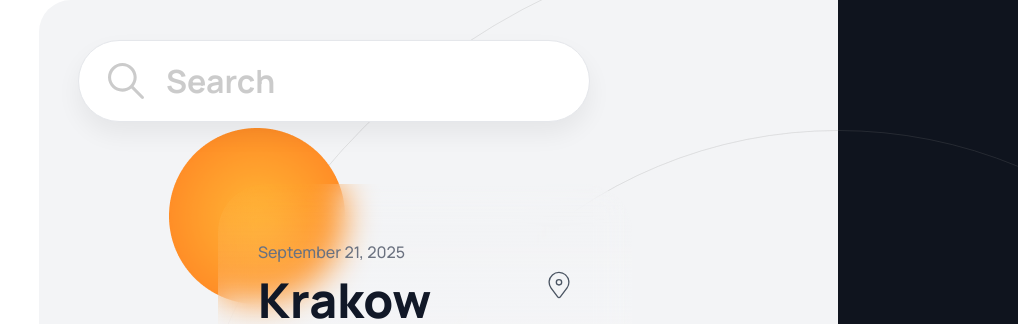
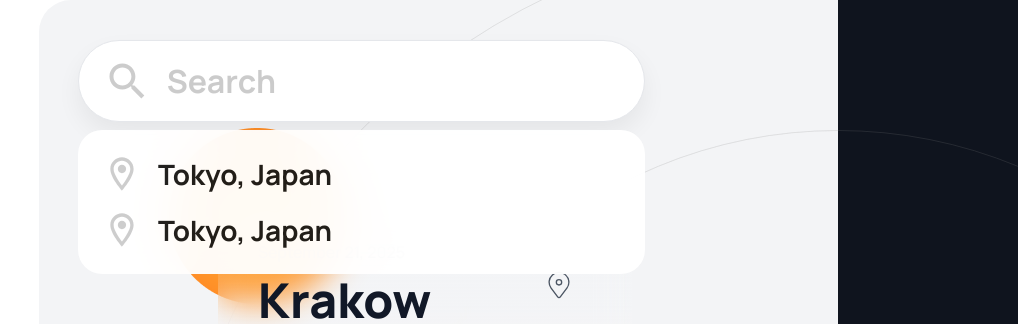
Before and after one commit to greiskiiee/leap.weatherApp, a Next.js app in the folder weather-app/: page / in a window 1280 px wide. Shown: the top 324 px of the page, without its empty margins (262-1280 px from the left). Built offline with nearby package versions, Linux system fonts and the light colour scheme; a web font is replaced by a local one.

Commit message:
search result added

```diff
--- a/weather-app/src/app/components/Search.jsx
+++ b/weather-app/src/app/components/Search.jsx
@@ -5,18 +5,33 @@ export const Search = ({ className }) => {
   return (
     <div
       className={
-        " flex justify-center items-center gap-[16px] w-[512px] px-[24px] py-[16px] bg-[#fff] border rounded-[48px] shadow-custom text-black  " +
+        " flex justify-center items-center gap-[16px] w-[567px] px-[24px] py-[16px] bg-[#fff] box-border border rounded-[48px] shadow-custom text-black  " +
         className
       }
     >
-      <div className="w-fit h-fit">
+      {/* <div className="w-fit h-fit">
         <IoIosSearch className="w-[48px] h-[48px] opacity-20" />
-      </div>
+      </div> */}
+
+      <svg
+        xmlns="http://www.w3.org/2000/svg"
+        width="48"
+        height="48"
+        viewBox="0 0 48 48"
+        fill="none"
+      >
+        <g opacity="0.2">
+          <path
+            d="M31.5098 28.51H29.9298L29.3698 27.97C31.3298 25.69 32.5098 22.73 32.5098 19.51C32.5098 12.33 26.6898 6.51001 19.5098 6.51001C12.3298 6.51001 6.50977 12.33 6.50977 19.51C6.50977 26.69 12.3298 32.51 19.5098 32.51C22.7298 32.51 25.6898 31.33 27.9698 29.37L28.5098 29.93V31.51L38.5098 41.49L41.4898 38.51L31.5098 28.51ZM19.5098 28.51C14.5298 28.51 10.5098 24.49 10.5098 19.51C10.5098 14.53 14.5298 10.51 19.5098 10.51C24.4898 10.51 28.5098 14.53 28.5098 19.51C28.5098 24.49 24.4898 28.51 19.5098 28.51Z"
+            fill="black"
+          />
+        </g>
+      </svg>
 
       <input
         type="text"
         defaultValue="Search"
-        className={`w-[400px] items-center bg-transparent text-[32px] opacity-20 font-[700] manrope `}
+        className={`w-[455px] items-center bg-transparent text-[32px] opacity-20 font-[700] manrope `}
       />
     </div>
   );
--- /dev/null
+++ b/weather-app/src/app/components/SearchResult.jsx
@@ -0,0 +1,30 @@
+import React from "react";
+import { CiLocationOn } from "react-icons/ci";
+
+export const SearchResult = ({ cityName, country }) => {
+  return (
+    <div className="w-[567px] h-[56px] px-[24px] box-border flex justify-center items-center gap-[16px]">
+      <svg
+        xmlns="http://www.w3.org/2000/svg"
+        width="40"
+        height="40"
+        viewBox="0 0 40 40"
+        fill="none"
+      >
+        <g opacity="0.2">
+          <path
+            d="M20 3.33334C13.55 3.33334 8.33334 8.55001 8.33334 15C8.33334 23.75 20 36.6667 20 36.6667C20 36.6667 31.6667 23.75 31.6667 15C31.6667 8.55001 26.45 3.33334 20 3.33334ZM11.6667 15C11.6667 10.4 15.4 6.66668 20 6.66668C24.6 6.66668 28.3333 10.4 28.3333 15C28.3333 19.8 23.5333 26.9833 20 31.4667C16.5333 27.0167 11.6667 19.75 11.6667 15Z"
+            fill="black"
+          />
+          <path
+            d="M20 19.1667C22.3012 19.1667 24.1667 17.3012 24.1667 15C24.1667 12.6988 22.3012 10.8333 20 10.8333C17.6988 10.8333 15.8333 12.6988 15.8333 15C15.8333 17.3012 17.6988 19.1667 20 19.1667Z"
+            fill="black"
+          />
+        </g>
+      </svg>
+      <p className="w-[464px] manrope text-[28px] font-[700] ">
+        {cityName}, {country}
+      </p>
+    </div>
+  );
+};
--- a/weather-app/src/app/page.js
+++ b/weather-app/src/app/page.js
@@ -2,6 +2,7 @@ import { Search } from "./components/Search";
 import { Background } from "./components/Background";
 import { CircleBorder } from "./components/CircleBorder";
 import { WeatherCard } from "./components/WeatherCard";
+import { SearchResult } from "./components/SearchResult";
 export default function Home() {
   return (
     <div className="w-[2200px] h-[1200px] flex justify-center items-center relative">
@@ -47,6 +48,7 @@ export default function Home() {
           iconShadow="/shadow.png"
           color1="#F9FAFB"
           color2="#4B5563"
+          color3="#4B5563"
         ></WeatherCard>
         <WeatherCard
           cardStyle="bg-gradient-to-t from-[#F9FAFB] bg-opacity-70 absolute z-40 left-[-620px] top-[0px]"
@@ -105,6 +107,11 @@ export default function Home() {
             />
           </svg>
         </div>
+
+        <div className="w-[567px] h-fit py-[16px] flex flex-col justify-center items-center opacity-95 backdrop-blur-xl bg-white absolute z-50 top-[130px] left-[40px] rounded-[24px]">
+          <SearchResult cityName="Tokyo" country="Japan" />
+          <SearchResult cityName="Tokyo" country="Japan" />
+        </div>
       </div>
     </div>
   );
```
